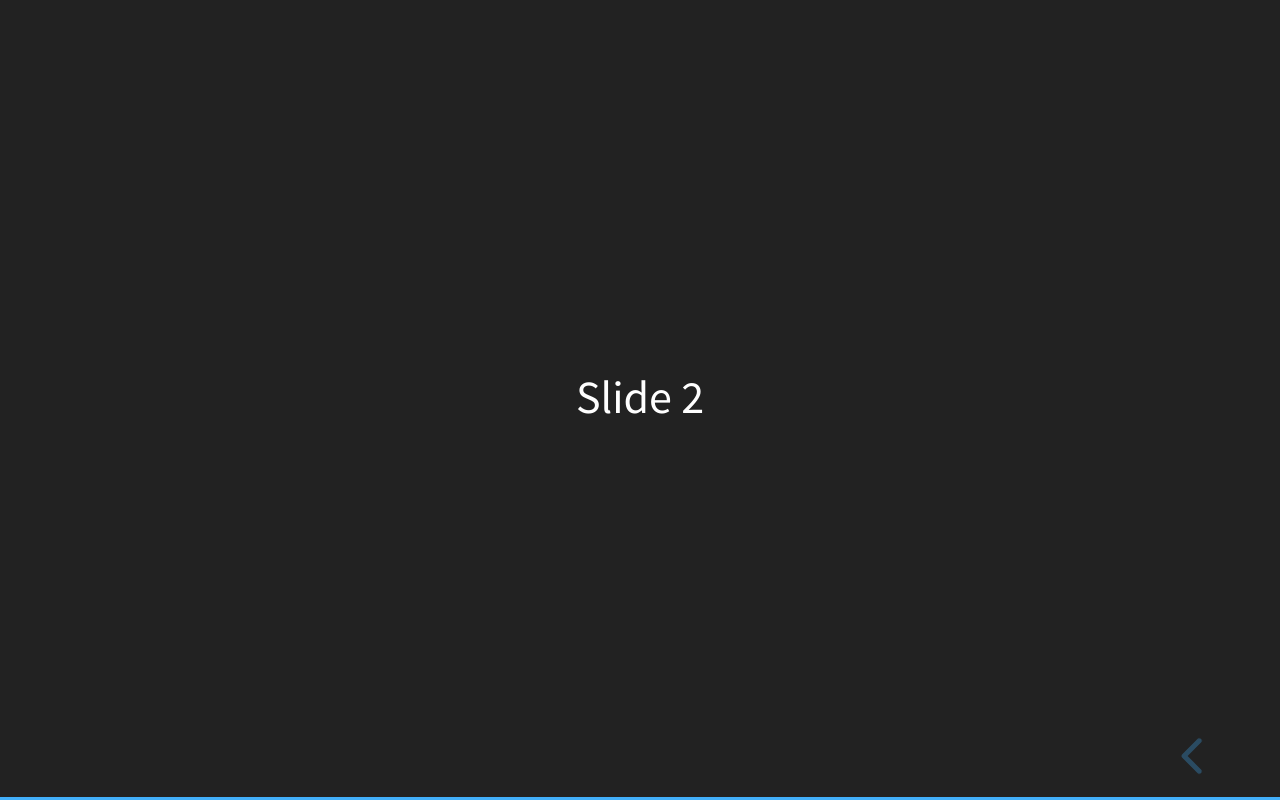
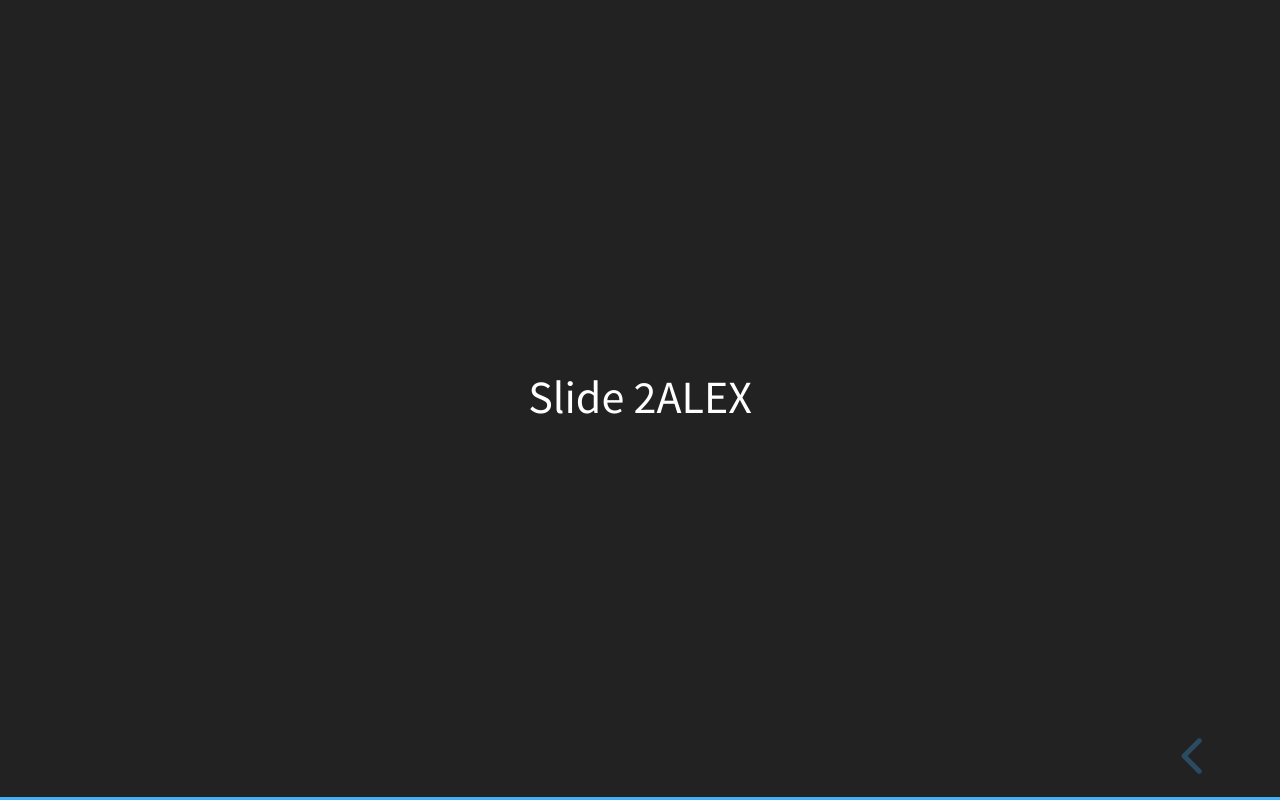
Before and after one commit to genio0815/genio0815.github.io, a website: page index.html in a window 1280 px wide. Both pictures are taken after a click on the button "next slide". Drawn offline with Linux system fonts and the light colour scheme.

Commit message:
slide changed

```diff
--- a/index.html
+++ b/index.html
@@ -25,7 +25,7 @@
 		<div class="reveal">
 			<div class="slides">
 				<section>Slide 1</section>
-				<section>Slide 2</section>
+				<section>Slide 2ALEX</section>
 			</div>
 		</div>
 
```
